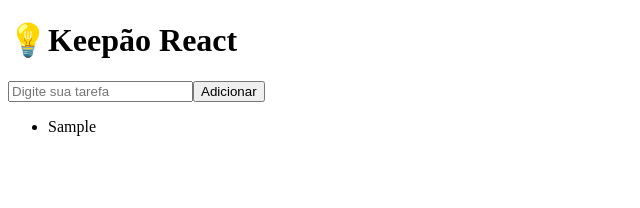
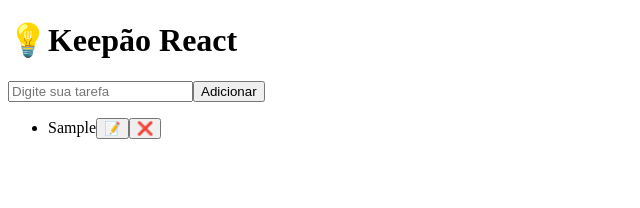
Before and after one commit to miguelgbaggio17-tech/react-aula1, a React (Vite) app: page / in a window 1280 px wide. Both pictures are taken after typing "Sample" into the empty fields and a click on the button "Adicionar". Shown: the top 208 px of the page, without its empty margins (0-640 px from the left). Built offline with nearby package versions, Linux system fonts and the light colour scheme.

Commit message:
Add: Edit e Delete

```diff
--- a/src/AppTarefas.jsx
+++ b/src/AppTarefas.jsx
@@ -14,11 +14,19 @@ const AppTarefas = () => {
         setTarefas([...tarefas, novaTarefa])
     }
 
+    const editTarefa = (id, novoTexto) => {
+        setTarefas(tarefas.map(tarefa => tarefa.id === id ? { ...tarefa, texto: novoTexto } : tarefa));
+    }
+
+    const deleteTarefa = (id) => {
+        setTarefas(tarefas.filter(tarefa => tarefa.id !== id));
+    }
+
     return (
         <div>
             <h1>💡Keepão React</h1>
             <TarefasForm onAddTarefa={addTarefa} />
-            <TarefasLista tarefas={tarefas} />
+            <TarefasLista tarefas={tarefas} onEditTarefa={editTarefa} onDeleteTarefa={deleteTarefa} />
         </div>
     )
 }
--- a/src/TarefasItem.jsx
+++ b/src/TarefasItem.jsx
@@ -1,7 +1,42 @@
+import { useState } from "react";
 
-const TarefasItem = ({ tarefa }) => {
+const TarefasItem = ({ tarefa, onEditTarefa, onDeleteTarefa }) => {
+  const [isEditing, setIsEditing] = useState(false);
+  const [novoTexto, setNovoTexto] = useState(tarefa.texto);
+
+  const handleEdit = () => {
+    if (isEditing) {
+      if (novoTexto.trim()) {
+        onEditTarefa(tarefa.id, novoTexto)
+      }
+      setIsEditing(false);
+    } else {
+      setIsEditing(true);
+    }
+  }
+
+  const handleDelete = () => {
+    onDeleteTarefa(tarefa.id);
+  }
+
   return (
-    <li>{ tarefa.texto }</li>
+    <li>
+      {isEditing ? (
+        <input
+          type="text"
+          value={novoTexto}
+          onChange={(e) => { setNovoTexto(e.target.value) }}
+          onKeyDown={(e) => {
+            if (e.key === 'Enter') {
+              handleEdit();
+            }
+          }}
+        />
+      ) : (<>{tarefa.texto}</>)
+      }
+      <button onClick={handleEdit}>📝</button>
+      <button onClick={handleDelete}>❌</button>
+    </li >
   )
 }
 
--- a/src/TarefasLista.jsx
+++ b/src/TarefasLista.jsx
@@ -1,10 +1,15 @@
 import TarefasItem from './TarefasItem'
 
-const TarefasLista = ({ tarefas }) => {
+const TarefasLista = ({ tarefas, onEditTarefa, onDeleteTarefa }) => {
     return (
         <ul>
             {tarefas.map((tarefa) => (
-                <TarefasItem key={tarefa.id} tarefa={tarefa} />
+                <TarefasItem
+                    key={tarefa.id}
+                    tarefa={tarefa}
+                    onEditTarefa={onEditTarefa}
+                    onDeleteTarefa={onDeleteTarefa}
+                />
             ))}
         </ul>
     )
```
